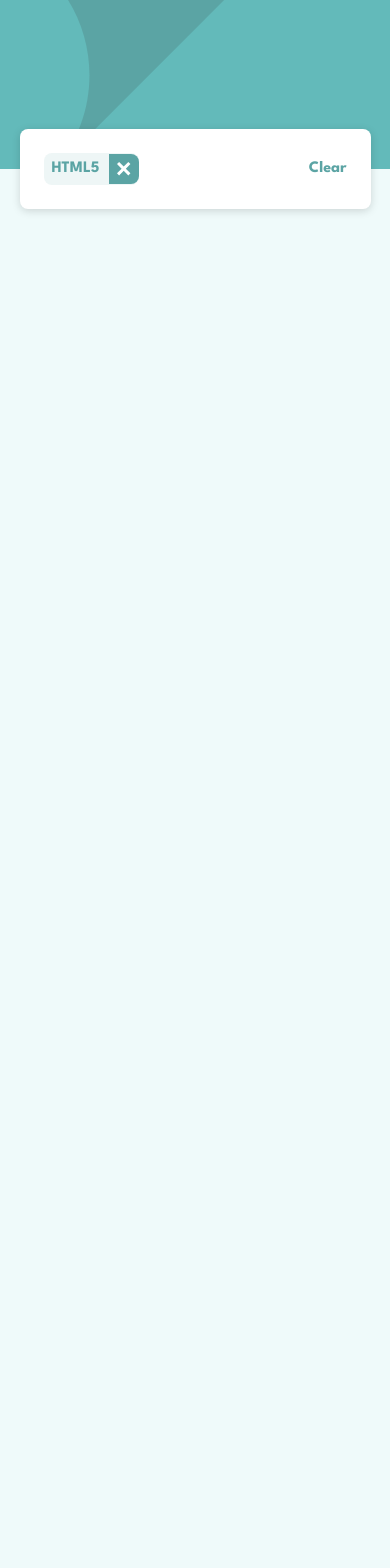
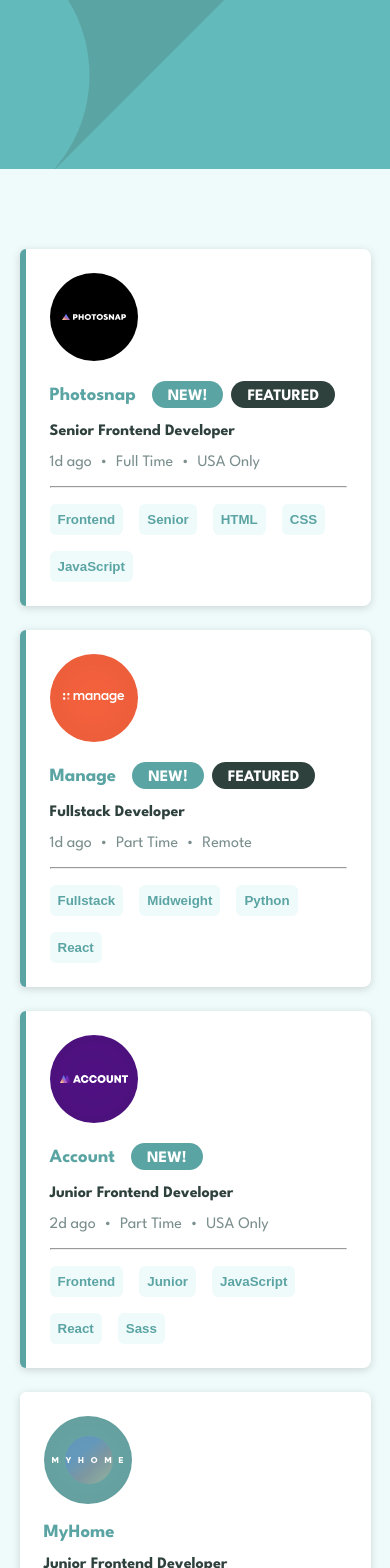
Before and after one commit to joaoquinto/job-listing, a Vue app: page / in a window 390 px wide. Shown: the top 1568 px of the page. Before the commit the page ends 844 px from the top, so only its background shows below. Built offline with nearby package versions, Linux system fonts and the light colour scheme.

Commit message:
:construction: implementando responsividade e filtragem de vagas

```diff
--- a/src/App.vue
+++ b/src/App.vue
@@ -1,22 +1,345 @@
 <script setup>
-import { computed, ref } from 'vue'
-
-import Jobs from '@/assets/mock/Jobs.json'
+import { computed, ref, watch } from 'vue'
 
 import FilterJobs from '@/components/Filters/FilterJobs.vue'
 import CardJob from '@/components/Cards/CardJob.vue'
 
-const filters = ref(['HTML5'])
-const jobs = ref(Object.assign({}, Jobs))
+const filters = ref([])
+const jobs = ref([
+  {
+    id: 1,
+    company: 'Photosnap',
+    logo: 'PhotoSnapIcon',
+    new: true,
+    featured: true,
+    position: 'Senior Frontend Developer',
+    role: 'Frontend',
+    level: 'Senior',
+    postedAt: '1d ago',
+    contract: 'Full Time',
+    location: 'USA Only',
+    languages: ['HTML', 'CSS', 'JavaScript'],
+    tools: []
+  },
+  {
+    id: 2,
+    company: 'Manage',
+    logo: 'ManageIcon',
+    new: true,
+    featured: true,
+    position: 'Fullstack Developer',
+    role: 'Fullstack',
+    level: 'Midweight',
+    postedAt: '1d ago',
+    contract: 'Part Time',
+    location: 'Remote',
+    languages: ['Python'],
+    tools: ['React']
+  },
+  {
+    id: 3,
+    company: 'Account',
+    logo: 'AccountIcon',
+    new: true,
+    featured: false,
+    position: 'Junior Frontend Developer',
+    role: 'Frontend',
+    level: 'Junior',
+    postedAt: '2d ago',
+    contract: 'Part Time',
+    location: 'USA Only',
+    languages: ['JavaScript'],
+    tools: ['React', 'Sass']
+  },
+  {
+    id: 4,
+    company: 'MyHome',
+    logo: 'MyHomeIcon',
+    new: false,
+    featured: false,
+    position: 'Junior Frontend Developer',
+    role: 'Frontend',
+    level: 'Junior',
+    postedAt: '5d ago',
+    contract: 'Contract',
+    location: 'USA Only',
+    languages: ['CSS', 'JavaScript'],
+    tools: []
+  },
+  {
+    id: 5,
+    company: 'Loop Studios',
+    logo: 'LoopStudiosIcon',
+    new: false,
+    featured: false,
+    position: 'Software Engineer',
+    role: 'Fullstack',
+    level: 'Midweight',
+    postedAt: '1w ago',
+    contract: 'Full Time',
+    location: 'Worldwide',
+    languages: ['JavaScript', 'Ruby'],
+    tools: ['Sass']
+  },
+  // {
+  //   id: 6,
+  //   company: 'FaceIt',
+  //   logo: 'FaceItIcon',
+  //   new: false,
+  //   featured: false,
+  //   position: 'Junior Backend Developer',
+  //   role: 'Backend',
+  //   level: 'Junior',
+  //   postedAt: '2w ago',
+  //   contract: 'Full Time',
+  //   location: 'UK Only',
+  //   languages: ['Ruby'],
+  //   tools: ['RoR']
+  // },
+  {
+    id: 7,
+    company: 'Shortly',
+    logo: 'ShortyIcon',
+    new: false,
+    featured: false,
+    position: 'Junior Developer',
+    role: 'Frontend',
+    level: 'Junior',
+    postedAt: '2w ago',
+    contract: 'Full Time',
+    location: 'Worldwide',
+    languages: ['HTML', 'JavaScript'],
+    tools: ['Sass']
+  },
+  {
+    id: 8,
+    company: 'Insure',
+    logo: 'InsureIcon',
+    new: false,
+    featured: false,
+    position: 'Junior Frontend Developer',
+    role: 'Frontend',
+    level: 'Junior',
+    postedAt: '2w ago',
+    contract: 'Full Time',
+    location: 'USA Only',
+    languages: ['JavaScript'],
+    tools: ['Vue', 'Sass']
+  },
+  // {
+  //   id: 9,
+  //   company: 'Eyecam Co.',
+  //   logo: 'EyeCamIcon',
+  //   new: false,
+  //   featured: false,
+  //   position: 'Full Stack Engineer',
+  //   role: 'Fullstack',
+  //   level: 'Midweight',
+  //   postedAt: '3w ago',
+  //   contract: 'Full Time',
+  //   location: 'Worldwide',
+  //   languages: ['JavaScript', 'Python'],
+  //   tools: ['Django']
+  // },
+  {
+    id: 10,
+    company: 'The Air Filter Company',
+    logo: 'AirFilterIcon',
+    new: false,
+    featured: false,
+    position: 'Front-end Dev',
+    role: 'Frontend',
+    level: 'Junior',
+    postedAt: '1mo ago',
+    contract: 'Part Time',
+    location: 'Worldwide',
+    languages: ['JavaScript'],
+    tools: ['React', 'Sass']
+  }
+])
+const jobsClone = ref([
+  {
+    id: 1,
+    company: 'Photosnap',
+    logo: 'PhotoSnapIcon',
+    new: true,
+    featured: true,
+    position: 'Senior Frontend Developer',
+    role: 'Frontend',
+    level: 'Senior',
+    postedAt: '1d ago',
+    contract: 'Full Time',
+    location: 'USA Only',
+    languages: ['HTML', 'CSS', 'JavaScript'],
+    tools: []
+  },
+  {
+    id: 2,
+    company: 'Manage',
+    logo: 'ManageIcon',
+    new: true,
+    featured: true,
+    position: 'Fullstack Developer',
+    role: 'Fullstack',
+    level: 'Midweight',
+    postedAt: '1d ago',
+    contract: 'Part Time',
+    location: 'Remote',
+    languages: ['Python'],
+    tools: ['React']
+  },
+  {
+    id: 3,
+    company: 'Account',
+    logo: 'AccountIcon',
+    new: true,
+    featured: false,
+    position: 'Junior Frontend Developer',
+    role: 'Frontend',
+    level: 'Junior',
+    postedAt: '2d ago',
+    contract: 'Part Time',
+    location: 'USA Only',
+    languages: ['JavaScript'],
+    tools: ['React', 'Sass']
+  },
+  {
+    id: 4,
+    company: 'MyHome',
+    logo: 'MyHomeIcon',
+    new: false,
+    featured: false,
+    position: 'Junior Frontend Developer',
+    role: 'Frontend',
+    level: 'Junior',
+    postedAt: '5d ago',
+    contract: 'Contract',
+    location: 'USA Only',
+    languages: ['CSS', 'JavaScript'],
+    tools: []
+  },
+  {
+    id: 5,
+    company: 'Loop Studios',
+    logo: 'LoopStudiosIcon',
+    new: false,
+    featured: false,
+    position: 'Software Engineer',
+    role: 'Fullstack',
+    level: 'Midweight',
+    postedAt: '1w ago',
+    contract: 'Full Time',
+    location: 'Worldwide',
+    languages: ['JavaScript', 'Ruby'],
+    tools: ['Sass']
+  },
+  // {
+  //   id: 6,
+  //   company: 'FaceIt',
+  //   logo: 'FaceItIcon',
+  //   new: false,
+  //   featured: false,
+  //   position: 'Junior Backend Developer',
+  //   role: 'Backend',
+  //   level: 'Junior',
+  //   postedAt: '2w ago',
+  //   contract: 'Full Time',
+  //   location: 'UK Only',
+  //   languages: ['Ruby'],
+  //   tools: ['RoR']
+  // },
+  {
+    id: 7,
+    company: 'Shortly',
+    logo: 'ShortyIcon',
+    new: false,
+    featured: false,
+    position: 'Junior Developer',
+    role: 'Frontend',
+    level: 'Junior',
+    postedAt: '2w ago',
+    contract: 'Full Time',
+    location: 'Worldwide',
+    languages: ['HTML', 'JavaScript'],
+    tools: ['Sass']
+  },
+  {
+    id: 8,
+    company: 'Insure',
+    logo: 'InsureIcon',
+    new: false,
+    featured: false,
+    position: 'Junior Frontend Developer',
+    role: 'Frontend',
+    level: 'Junior',
+    postedAt: '2w ago',
+    contract: 'Full Time',
+    location: 'USA Only',
+    languages: ['JavaScript'],
+    tools: ['Vue', 'Sass']
+  },
+  // {
+  //   id: 9,
+  //   company: 'Eyecam Co.',
+  //   logo: 'EyeCamIcon',
+  //   new: false,
+  //   featured: false,
+  //   position: 'Full Stack Engineer',
+  //   role: 'Fullstack',
+  //   level: 'Midweight',
+  //   postedAt: '3w ago',
+  //   contract: 'Full Time',
+  //   location: 'Worldwide',
+  //   languages: ['JavaScript', 'Python'],
+  //   tools: ['Django']
+  // },
+  {
+    id: 10,
+    company: 'The Air Filter Company',
+    logo: 'AirFilterIcon',
+    new: false,
+    featured: false,
+    position: 'Front-end Dev',
+    role: 'Frontend',
+    level: 'Junior',
+    postedAt: '1mo ago',
+    contract: 'Part Time',
+    location: 'Worldwide',
+    languages: ['JavaScript'],
+    tools: ['React', 'Sass']
+  }
+])
 const allowedToViewFilters = computed(() => filters.value.length > 0)
+const marginJobs = computed(() => (allowedToViewFilters.value ? '10px' : '80px'))
 
-const marginJobs = computed(() => {
-  if (allowedToViewFilters.value) {
-    return '10px'
-  }else {
-    return '80px'
+function filterAlreadyInFilters(value) {
+  return filters.value.find((filter) => filter === value)
+}
+
+function setFilter(value) {
+  if (filterAlreadyInFilters(value)) return
+  filters.value.push(value)
+}
+
+function filterJobs(FILTERS) {
+  if (FILTERS.length === 0) {
+    jobs.value = jobsClone.value
+    return
   }
-})
+
+  const tags = jobsClone.value.map((job) => {
+    return [job.role, job.level, ...job.languages, ...job.tools]
+  })
+
+}
+
+watch(
+  filters,
+  (newValues) => {
+    filterJobs(newValues)
+  },
+  { deep: true }
+)
 </script>
 
 <template>
@@ -24,7 +347,12 @@ const marginJobs = computed(() => {
     <header class="header"></header>
     <FilterJobs v-model:filters="filters" v-show="allowedToViewFilters" />
     <main class="main">
-        <CardJob v-for="job in jobs" :key="job.id" :job="job" />
+      <CardJob
+        v-for="job in jobs"
+        :key="job.id"
+        :job="job"
+        @update:filter="(value) => setFilter(value)"
+      />
     </main>
   </section>
 </template>
@@ -53,7 +381,7 @@ const marginJobs = computed(() => {
   height: 100%;
 }
 
-@media (width > 501px) {
+@media (width > 1000px) {
   .header {
     background-image: url('@/assets/images/bg-header-desktop.svg');
     height: 15dvh;
```
